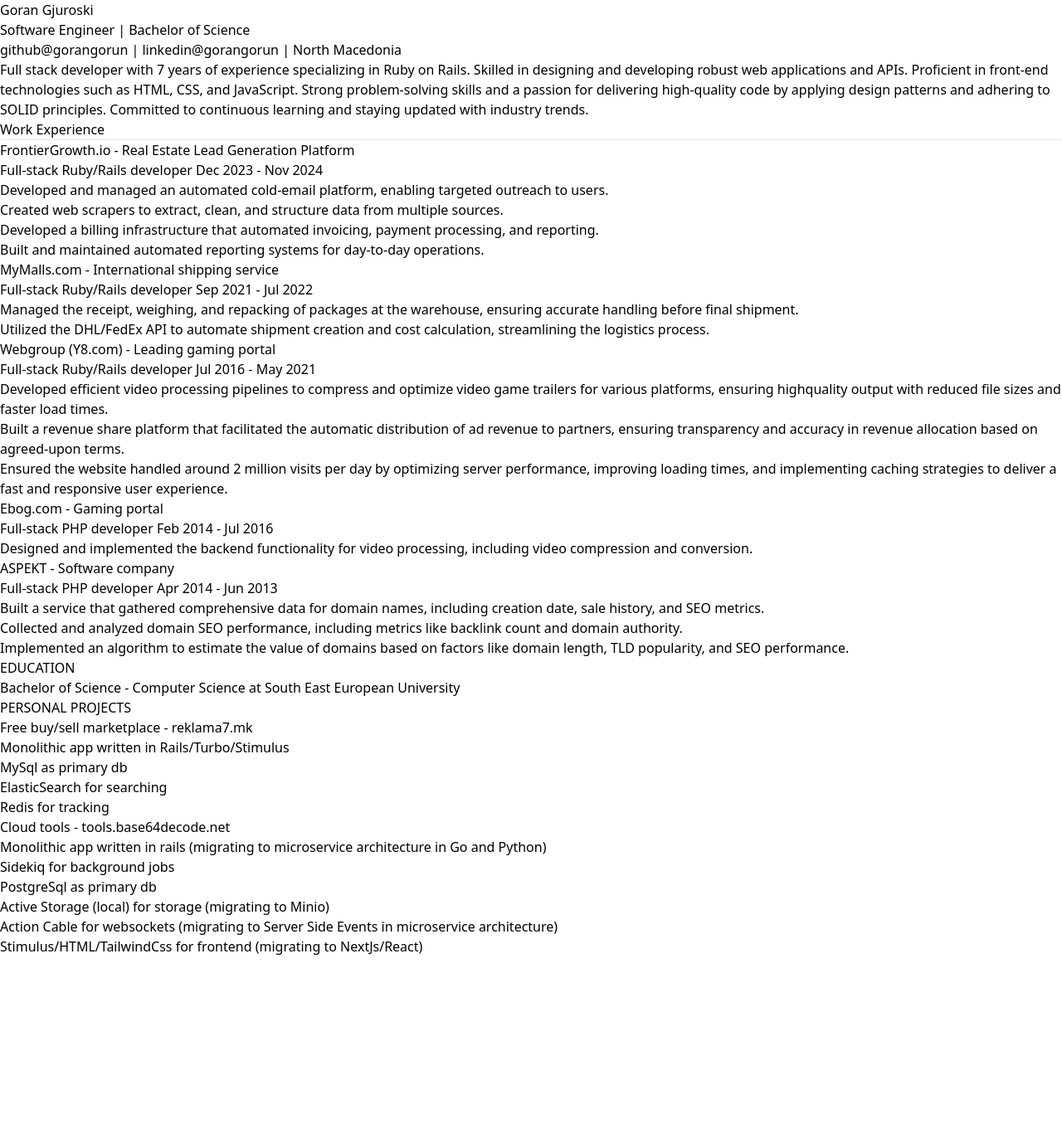
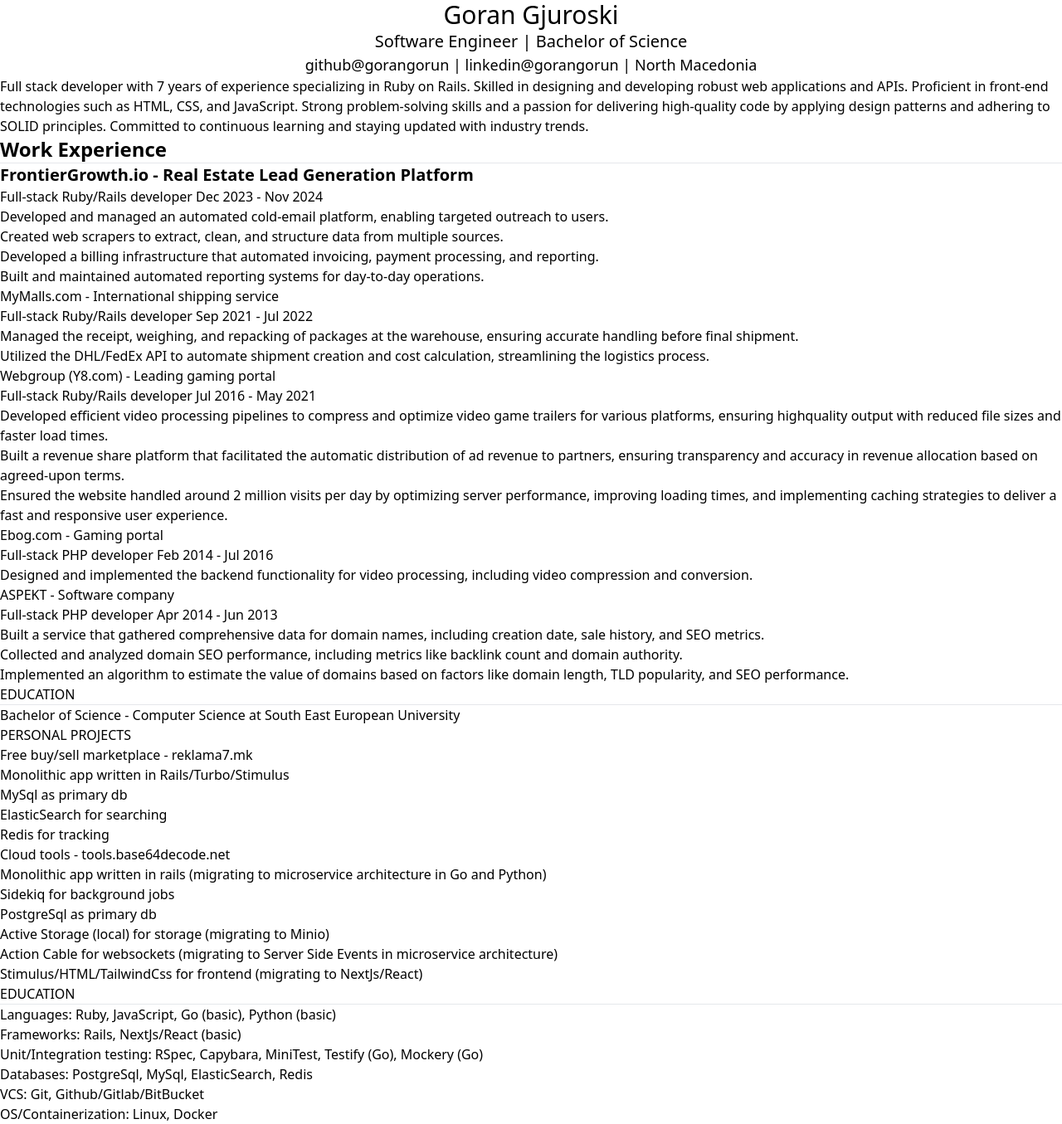
Before and after one commit to gorangorun/gorangorun.github.io, a plain HTML site: page index.html in a window 1280 px wide. Shown: the whole page at 83% size. Before the commit the page ends 1153 px from the top, so only its background shows below. Drawn offline with nearby package versions, Linux system fonts and the light colour scheme.

Commit message:
Update index.html

```diff
--- a/index.html
+++ b/index.html
@@ -5,11 +5,10 @@
     <meta name="viewport" content="width=device-width, initial-scale=1.0">
     <script src="https://cdn.tailwindcss.com"></script>
   </head>
-<body class="m-auto max-w-7xl">
-
-<h1>Goran Gjuroski</h1>
-<h2>Software Engineer | Bachelor of Science</h2>
-<h2>github@gorangorun | linkedin@gorangorun | North Macedonia</h2>
+  <body class="m-auto max-w-7xl text-base">
+    <h1 class="text-3xl text-center">Goran Gjuroski</h1>
+    <h2 class="text-xl text-center">Software Engineer | Bachelor of Science</h2>
+    <h2 class="text-lg text-center">github@gorangorun | linkedin@gorangorun | North Macedonia</h2>
 
     <p>Full stack developer with 7 years of experience specializing in Ruby on Rails. Skilled in designing and
     developing robust web applications and APIs. Proficient in front-end technologies such as HTML,
@@ -17,9 +16,9 @@ CSS, and JavaScript. Strong problem-solving skills and a passion for delivering
     applying design patterns and adhering to SOLID principles. Committed to continuous learning and
     staying updated with industry trends.</p>
 
-<h3>Work Experience</h3>
+    <h3 class="text-2xl font-bold">Work Experience</h3>
     <hr />
-<h2>FrontierGrowth.io - Real Estate Lead Generation Platform</h2>
+    <h2 class="text-xl font-semibold">FrontierGrowth.io - Real Estate Lead Generation Platform</h2>
     <h3>Full-stack Ruby/Rails developer Dec 2023 - Nov 2024</h3>
     <ul>
       <li>Developed and managed an automated cold-email platform, enabling targeted outreach to users.</li>
@@ -68,12 +67,12 @@ TLD popularity, and SEO performance.</li>
     </ul>
 
     <h3>EDUCATION</h3>
+    <hr />
     <h2>Bachelor of Science - Computer Science at South East European University</h2>
 
     <h3>PERSONAL PROJECTS</h3>
     <h2>Free buy/sell marketplace - reklama7.mk</h2>
     <ul>
-
       <li>Monolithic app written in Rails/Turbo/Stimulus</li>
       <li>MySql as primary db</li>
       <li>ElasticSearch for searching</li>
@@ -81,7 +80,6 @@ TLD popularity, and SEO performance.</li>
     </ul>
 
     <h2>Cloud tools - tools.base64decode.net</h2>
-
     <ul>
       <li>Monolithic app written in rails (migrating to microservice architecture in Go and Python)</li>
       <li>Sidekiq for background jobs</li>
@@ -91,5 +89,15 @@ TLD popularity, and SEO performance.</li>
       <li>Stimulus/HTML/TailwindCss for frontend (migrating to NextJs/React)</li>
     </ul>
 
+    <h3>EDUCATION</h3>
+    <hr />
+    <ul>
+      <li>Languages: Ruby, JavaScript, Go (basic), Python (basic)</li>
+      <li>Frameworks: Rails, NextJs/React (basic)</li>
+      <li>Unit/Integration testing: RSpec, Capybara, MiniTest, Testify (Go), Mockery (Go)</li>
+      <li>Databases: PostgreSql, MySql, ElasticSearch, Redis</li>
+      <li>VCS: Git, Github/Gitlab/BitBucket</li>
+      <li>OS/Containerization: Linux, Docker</li>
+    </ul>
   </body>
 </html>
```
Lines whose indentation alone changed are shown as unchanged.
